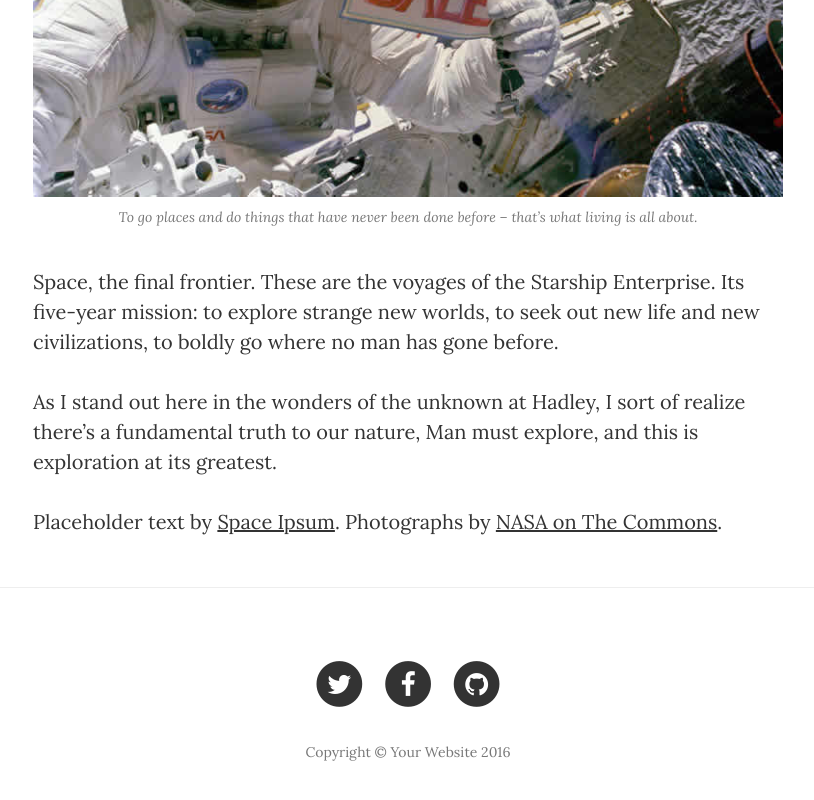
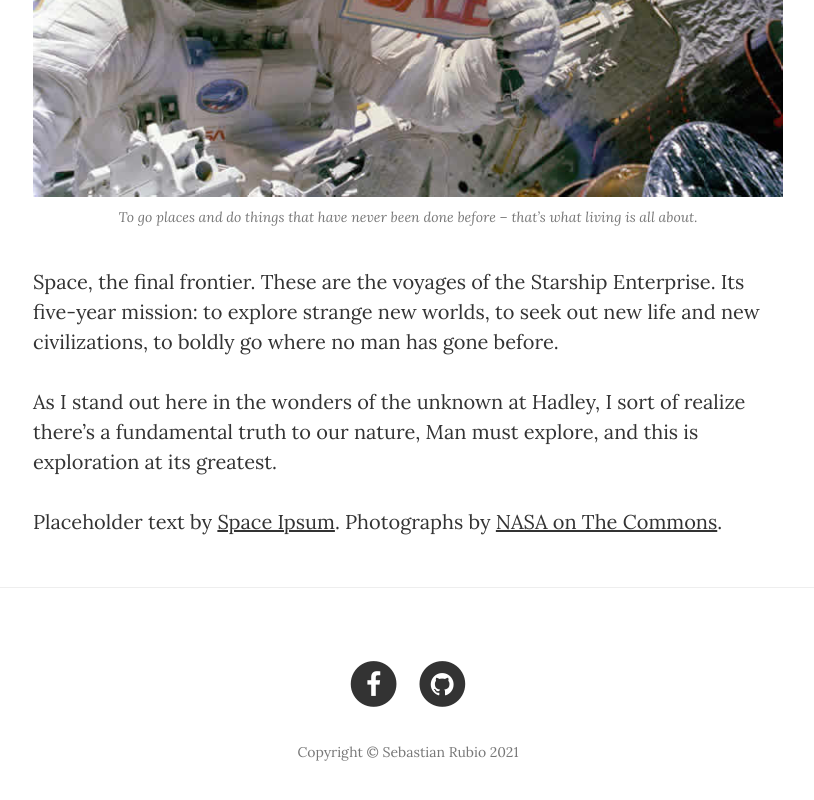
Before and after one commit to SebastianR99/blog-resolucion, a website: page blog.html in a window 1280 px wide. Shown: the part 2499-3299 px from the top of the page, without its empty margins (232-1046 px from the left). Drawn offline with nearby package versions, Linux system fonts and the light colour scheme.

Commit message:
Modificado el footer

```diff
--- a/blog.html
+++ b/blog.html
@@ -123,22 +123,14 @@
 
     <hr>
 
-    <!-- Footer -->
-    <footer>
+     <!-- Footer -->
+     <footer>
         <div class="container">
             <div class="row">
                 <div class="col-lg-8 col-lg-offset-2 col-md-10 col-md-offset-1">
                     <ul class="list-inline text-center">
                         <li>
-                            <a href="#">
-                                <span class="fa-stack fa-lg">
-                                    <i class="fa fa-circle fa-stack-2x"></i>
-                                    <i class="fa fa-twitter fa-stack-1x fa-inverse"></i>
-                                </span>
-                            </a>
-                        </li>
-                        <li>
-                            <a href="#">
+                            <a href="https://www.facebook.com/udenardigital-314802084939">
                                 <span class="fa-stack fa-lg">
                                     <i class="fa fa-circle fa-stack-2x"></i>
                                     <i class="fa fa-facebook fa-stack-1x fa-inverse"></i>
@@ -146,7 +138,7 @@
                             </a>
                         </li>
                         <li>
-                            <a href="#">
+                            <a href="https://github.com/SebastianR99/blog-resolucion">
                                 <span class="fa-stack fa-lg">
                                     <i class="fa fa-circle fa-stack-2x"></i>
                                     <i class="fa fa-github fa-stack-1x fa-inverse"></i>
@@ -154,7 +146,7 @@
                             </a>
                         </li>
                     </ul>
-                    <p class="copyright text-muted">Copyright &copy; Your Website 2016</p>
+                    <p class="copyright text-muted">Copyright &copy; Sebastian Rubio 2021</p>
                 </div>
             </div>
         </div>
```
Also changed, not shown: index.html (+1 -1 lines).
